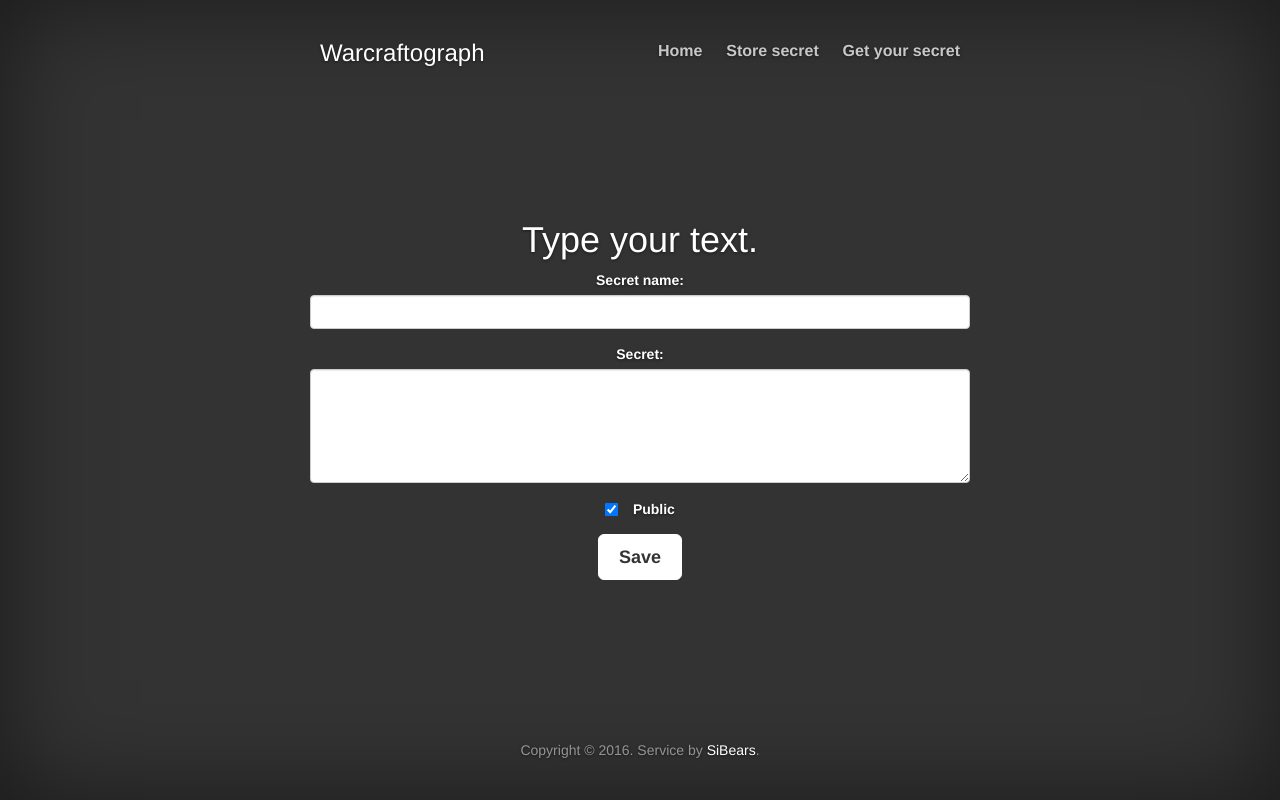
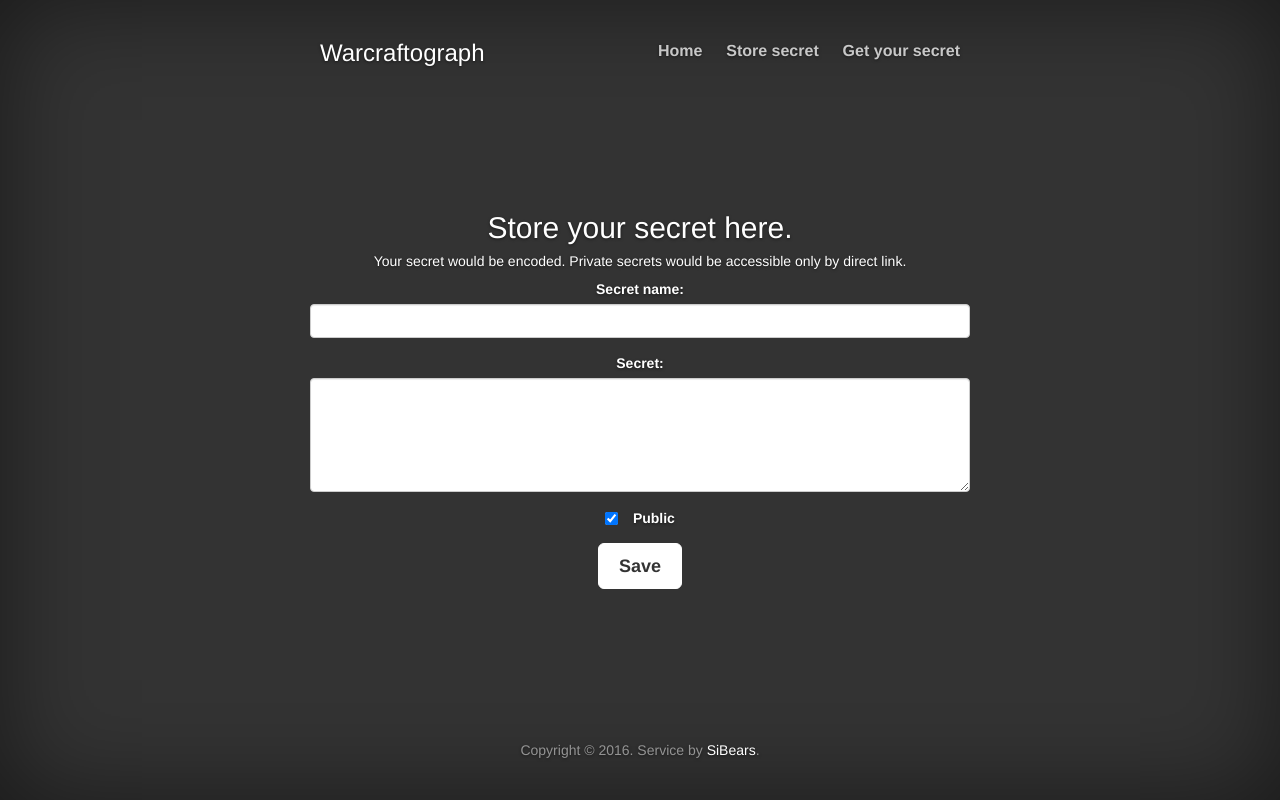
Before and after one commit to sibears/training_warcraftograph, a Flask app: page /store in a window 1280 px wide. Run offline with Flask 2, Linux system fonts and the light colour scheme; some libraries are stand-ins or nearby versions.

Commit message:
Some fixes in pages description

```diff
--- a/templates/index.html
+++ b/templates/index.html
@@ -55,7 +55,7 @@
             <h1 class="cover-heading">We can save your secret. </h1>
             <h2 class="lead">Online service for storage private information. We use the most secure encryption technology. Nobody gets to your information.</h2>
             <p class="lead">
-              <a href="file:///home/users/s35-3/%D0%A0%D0%B0%D0%B1%D0%BE%D1%87%D0%B8%D0%B9%20%D1%81%D1%82%D0%BE%D0%BB/bootstrap/store_secret.html" class="btn btn-lg btn-default">Go!</a>
+              <a href="/store" class="btn btn-lg btn-default">Go!</a>
             </p>
           </div>
 
--- a/templates/store_secret.html
+++ b/templates/store_secret.html
@@ -52,7 +52,8 @@
             </div>
 
           <div class="inner cover">
-            <h1 class="cover-heading">Type your text. </h1>
+            <h2 class="cover-heading">Store your secret here. </h1>
+            <h5> Your secret would be encoded. Private secrets would be accessible only by direct link.</h5>
             <form>
                 <div class="form-group">
                     <label for="sName"> Secret name: </label>
@@ -75,7 +76,7 @@
             </form>
           </div>
 
-          <p id="result">  </p>
+          <p id="result"></p>
 
           <div class="mastfoot">
             <div class="inner">
```
Also changed, not shown: templates/secret.html (renamed from templates/get_secret.html).
